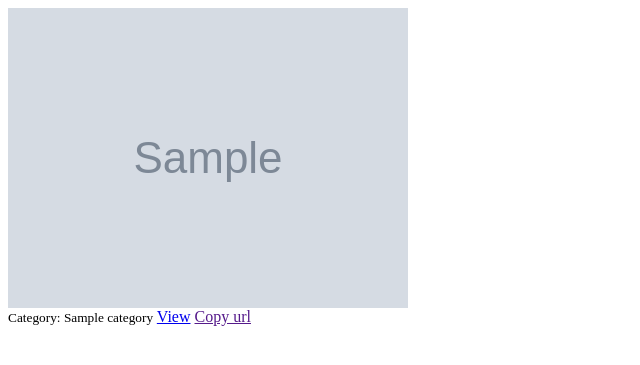
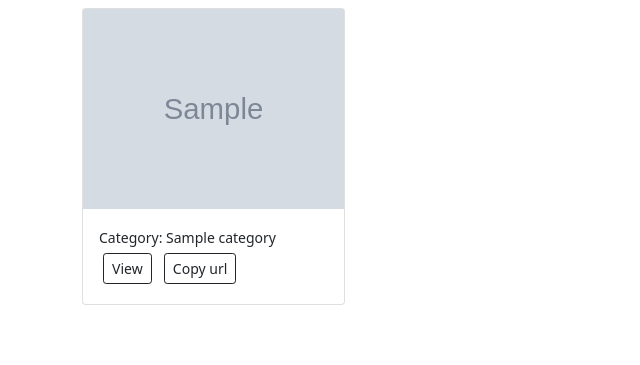
Before and after one commit to SusanMageto/Sue-Gallery, a Django app: template photos/templates/photos/search.html in a window 1280 px wide. Shown: the top 365 px of the page, without its empty margins (0-640 px from the left). Run offline with Django 4.2, Linux system fonts and the light colour scheme; the template is opened without the code that fills it: values that come from a table or form of the project are taken from there, others are empty; tables that the repository leaves empty hold one stand-in row (values such as "Sample post"); grey boxes marked "Sample" are stand-in pictures; parts of the project's set-up code (start-up, migrations or seed data) failed here and were passed over.

Commit message:
styles the pictures

```diff
--- a/photos/templates/photos/gallery.html
+++ b/photos/templates/photos/gallery.html
@@ -20,7 +20,7 @@
   <nav class="col-md-9 navbar-light bg-light">
     <div class="container-fluid">
       <form class="d-flex" method="GET" action="{% url 'search' %}" role="form">
-        <input class="form-control me-2" type="search" placeholder="Search e.g food, travel etc" aria-label="Search" name="search">
+        <input class="form-control me-2" type="search" placeholder="Search e.g Food, Travel etc" aria-label="Search" name="search">
         <button class="btn btn-outline-success" type="submit">Search</button>
       </form>
     </div>
--- a/photos/templates/photos/search.html
+++ b/photos/templates/photos/search.html
@@ -1,6 +1,22 @@
+<!DOCTYPE html>
+<html lang="en">
+<head>
+  <meta charset="UTF-8">
+  <meta http-equiv="X-UA-Compatible" content="IE=edge">
+  <meta name="viewport" content="width=device-width, initial-scale=1.0">
+  <title>Results</title>
+  <link href="https://cdn.jsdelivr.net/npm/bootstrap@5.0.2/dist/css/bootstrap.min.css" rel="stylesheet" integrity="sha384-EVSTQN3/azprG1Anm3QDgpJLIm9Nao0Yz1ztcQTwFspd3yD65VohhpuuCOmLASjC" crossorigin="anonymous">
+  <style>
+    .image-thumbnail {
+      height: 200px;
+      object-fit: cover;
+    }
+  </style>
+</head>
+<body>
+  <div class="container">
     <div class="col-md-9">
       <div class="row">
-
         {% for photo in images %}
        <div class="col-md-4">
         <div class="card my-2">
@@ -15,6 +31,8 @@
        {% empty %}
        <h3>No photos....</h3>
       {% endfor %}
-
       </div>
     </div>
+  </div>
+</body>
+</html>
```
Lines whose indentation alone changed are shown as unchanged.
